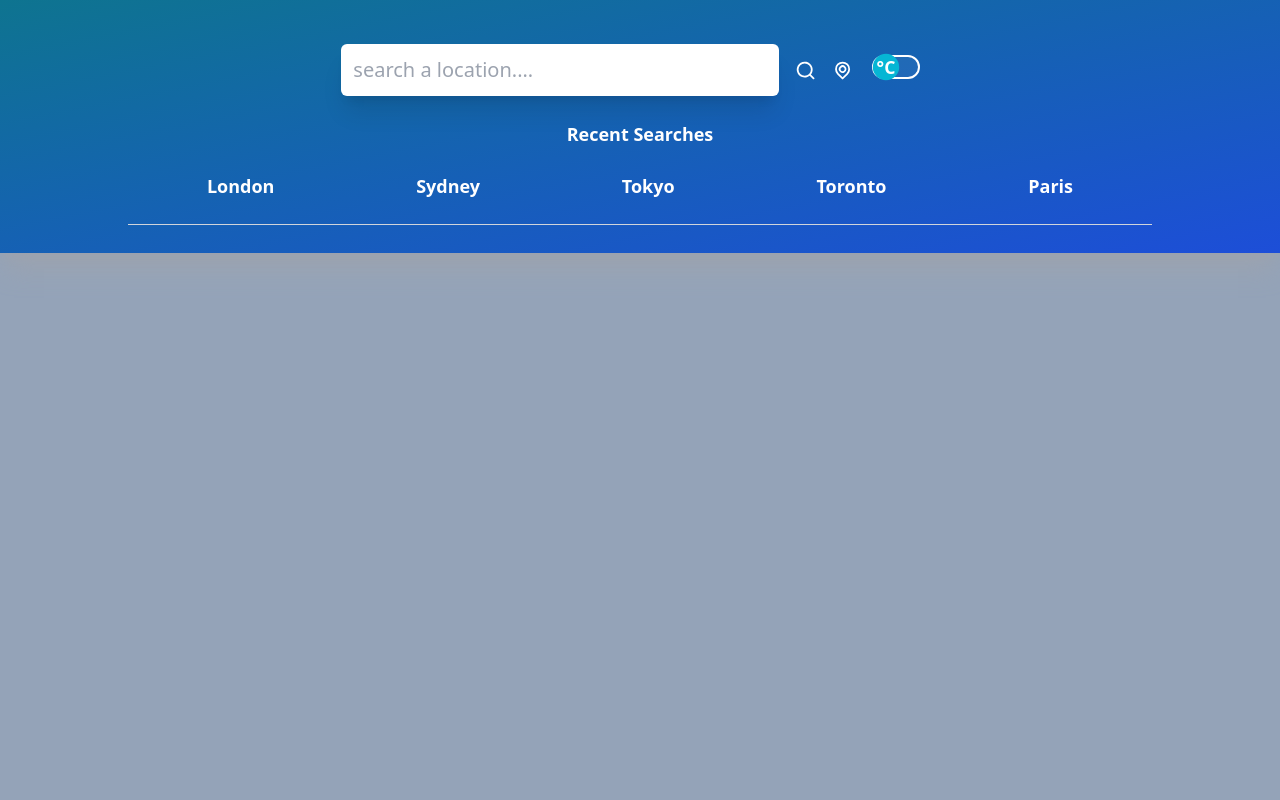
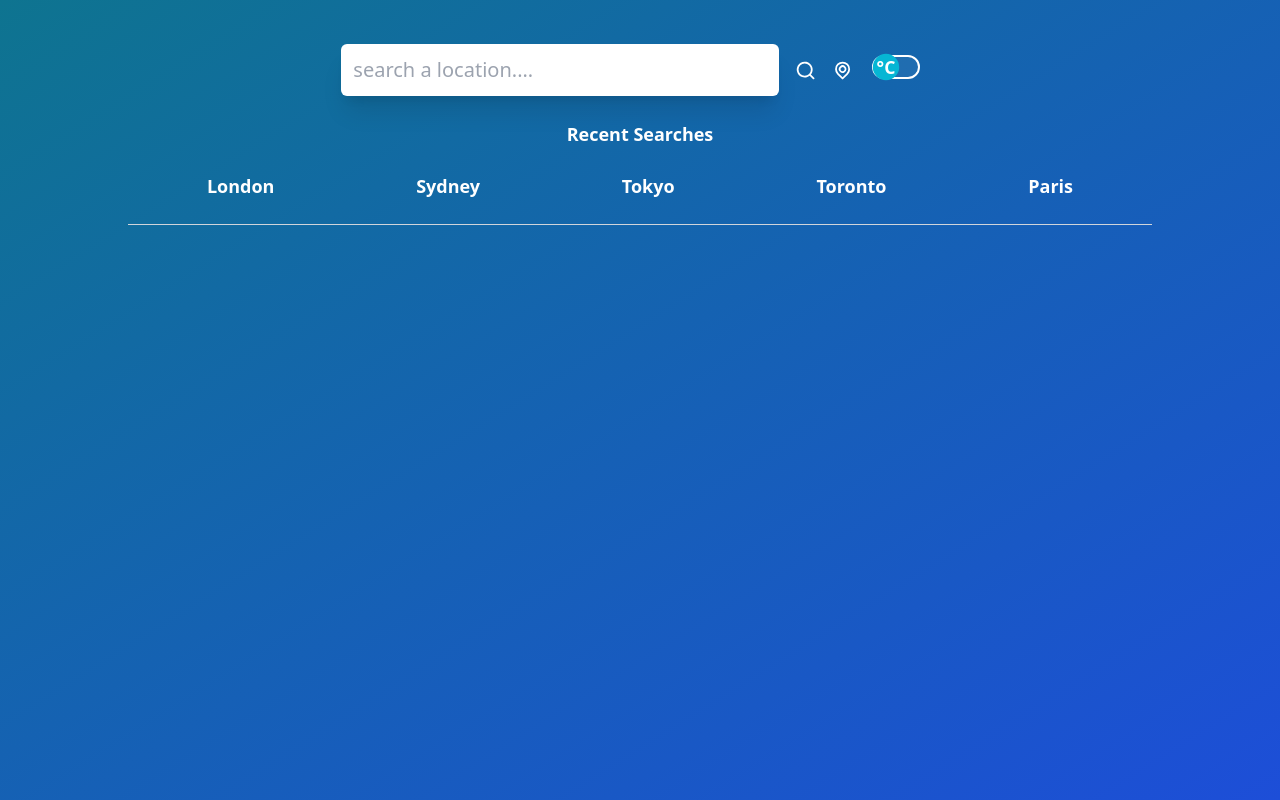
Before and after one commit to Exluto/weather-app-react, a React (Create React App) app: page / in a window 1280 px wide. Built offline with nearby package versions, Linux system fonts and the light colour scheme; no server answers.

Commit message:
fixing screen height

```diff
--- a/src/App.js
+++ b/src/App.js
@@ -57,7 +57,7 @@ function App() {
   return (
     <div className='bg-slate-400 h-screen scrollbar-thin scrollbar-thumb-white'>
       <div
-      className={`mx-auto  mt-0 py-5 px-32 bg-gradient-to-br ${formatBackground()} h-fit shadow-xl
+      className={`mx-auto  mt-0 py-5 px-32 min-h-screen bg-gradient-to-br ${formatBackground()} h-fit shadow-xl
       shadow-gray-400 `}>
 
       <Inputs setQuery={setQuery} units={units} setUnits={setUnits} />
```
